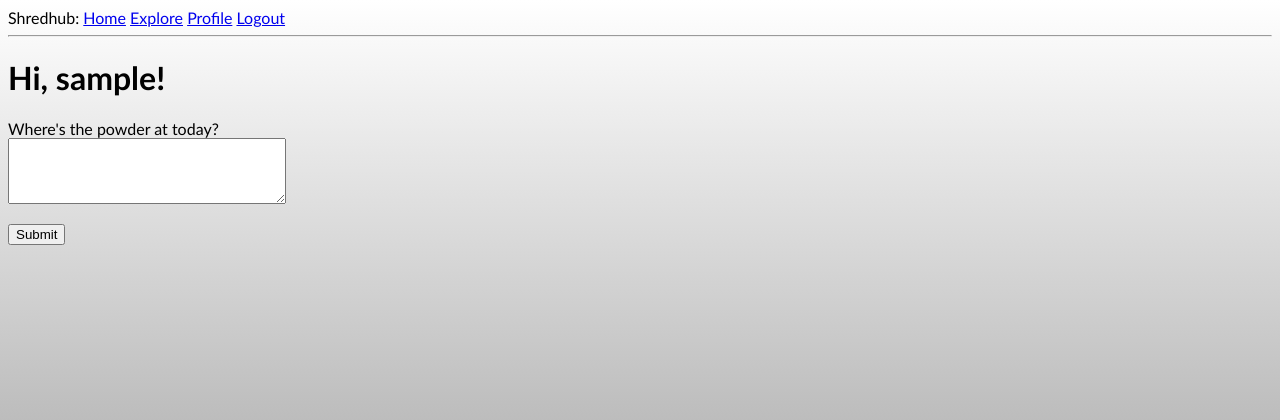
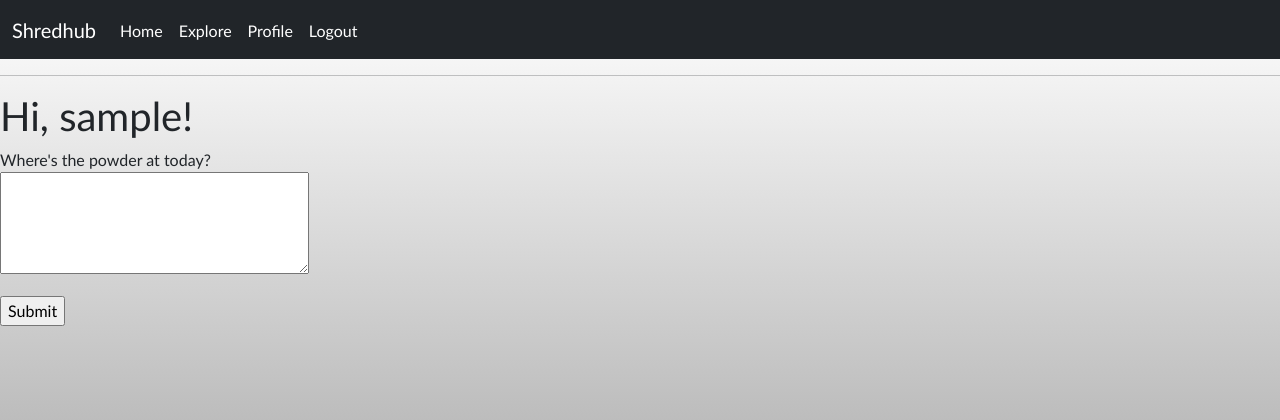
Before and after one commit to tvaroglu/shredhub, a Flask app: page / in a window 1280 px wide. Shown: the top 420 px of the page. Run offline with Flask 2, Linux system fonts and the light colour scheme; the visitor is signed in with stand-in values (Sample User, id 1); data comes from the database, SQL or seed files in the repository; data that the repository does not hold is empty.

Commit message:
Add navbar to base.html

```diff
--- a/app/templates/base.html
+++ b/app/templates/base.html
@@ -6,7 +6,7 @@
         {% else %}
           <title>Welcome to Shredhub! 🤙🏽</title>
         {% endif %}
-    <!-- TODO: Add additional CSS classes as additional arguments for styling purposes -->
+      <link href="https://cdn.jsdelivr.net/npm/bootstrap@5.0.2/dist/css/bootstrap.min.css" rel="stylesheet" integrity="sha384-EVSTQN3/azprG1Anm3QDgpJLIm9Nao0Yz1ztcQTwFspd3yD65VohhpuuCOmLASjC" crossorigin="anonymous">
       <style>
         body {
           /* overflow-x: hidden; */
@@ -21,18 +21,39 @@
       </style>
     </head>
     <body>
-        <div>
-          Shredhub:
-          <a href="{{ url_for('index') }}">Home</a>
+      <nav class="navbar navbar-expand-lg navbar-dark bg-dark">
+        <div class="container-fluid">
+          <a class="navbar-brand" href="#">Shredhub</a>
+          <button class="navbar-toggler" type="button" data-bs-toggle="collapse" data-bs-target="#navbarSupportedContent" aria-controls="navbarSupportedContent" aria-expanded="false" aria-label="Toggle navigation">
+            <span class="navbar-toggler-icon"></span>
+          </button>
+          <div class="collapse navbar-collapse" id="navbarSupportedContent">
+            <ul class="navbar-nav me-auto mb-2 mb-lg-0">
+                <li class="nav-item" style="padding-top:3px;">
+                  <a class="nav-link active" aria-current="page" href="{{ url_for('index') }}">Home</a>
+                </li>
                 {% if current_user.is_anonymous %}
-            <a href="{{ url_for('login') }}">Login</a>
-            <a href="{{ url_for('register') }}">Register</a>
+                  <li class="nav-item" style="padding-top:3px;">
+                    <a class="nav-link active" aria-current="page" href="{{ url_for('login') }}">Login</a>
+                  </li>
+                  <li class="nav-item" style="padding-top:3px;">
+                    <a class="nav-link active" aria-current="page" href="{{ url_for('register') }}">Register</a>
+                  </li>
                 {% else %}
-            <a href="{{ url_for('explore') }}">Explore</a>
-            <a href="{{ url_for('user', username=current_user.username) }}">Profile</a>
-            <a href="{{ url_for('logout') }}">Logout</a>
+                  <li class="nav-item" style="padding-top:3px;">
+                    <a class="nav-link active" aria-current="page" href="{{ url_for('explore') }}">Explore</a>
+                  </li>
+                  <li class="nav-item" style="padding-top:3px;">
+                    <a class="nav-link active" aria-current="page" href="{{ url_for('user', username=current_user.username) }}">Profile</a>
+                  </li>
+                  <li class="nav-item" style="padding-top:3px;">
+                    <a class="nav-link active" aria-current="page" href="{{ url_for('logout') }}">Logout</a>
+                  </li>
                 {% endif %}
+            </ul>
           </div>
+        </div>
+      </nav>
       <hr>
       {% with messages = get_flashed_messages() %}
       {% if messages %}
@@ -43,6 +64,7 @@
         </ul>
       {% endif %}
       {% endwith %}
+      <script src="https://cdn.jsdelivr.net/npm/bootstrap@5.0.2/dist/js/bootstrap.bundle.min.js" integrity="sha384-MrcW6ZMFYlzcLA8Nl+NtUVF0sA7MsXsP1UyJoMp4YLEuNSfAP+JcXn/tWtIaxVXM" crossorigin="anonymous"></script>
       {% block content %}{% endblock %}
     </body>
 </html>
```
Also changed, not shown: 1 other file. Lines whose indentation alone changed are shown as unchanged.
